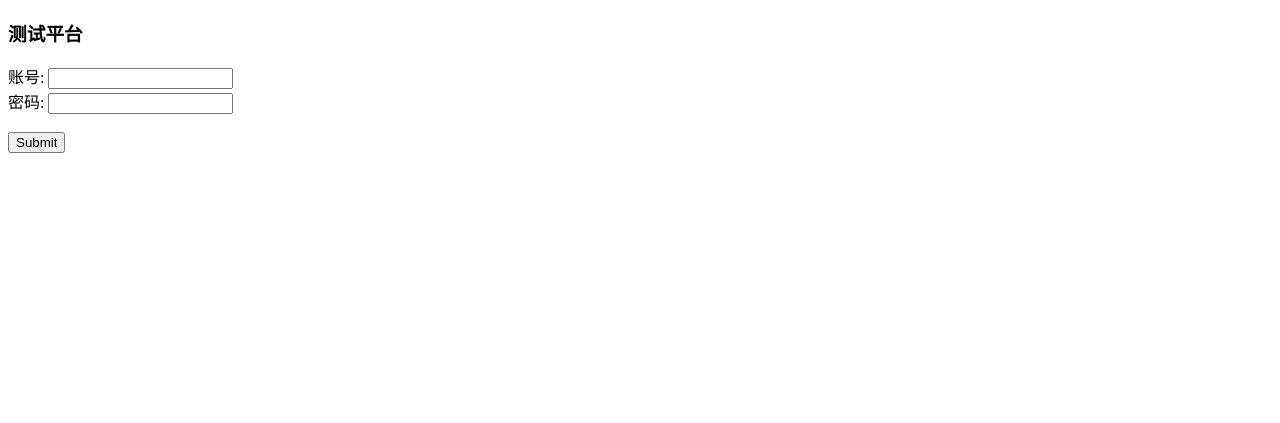
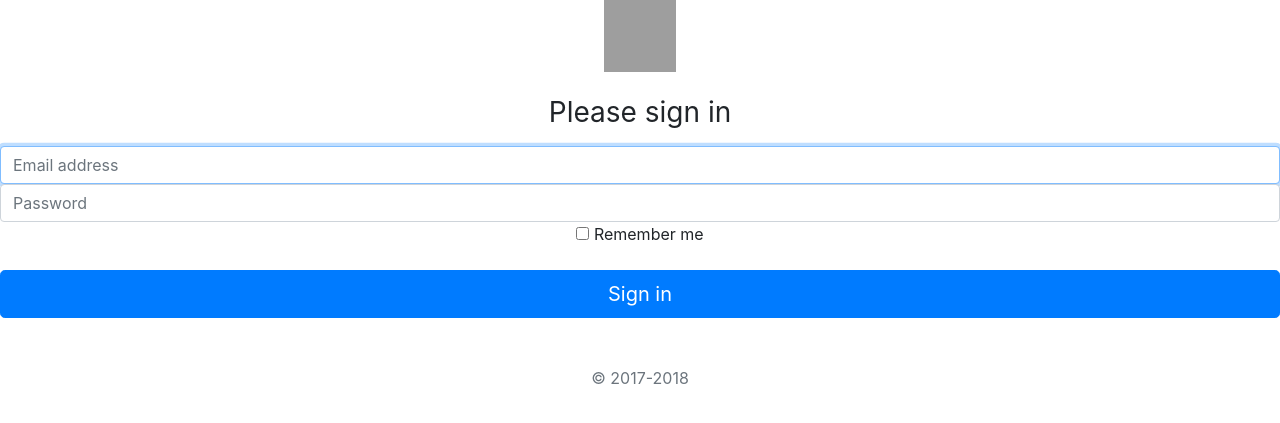
Before and after one commit to igewta/test_platform, a Django app: page / in a window 1280 px wide. Shown: the top 423 px of the page. Run offline with Django 3.2, Linux system fonts and the light colour scheme; some libraries are stand-ins or nearby versions; grey boxes are pictures that could not be loaded.

Commit message:
完善登陆

```diff
--- a/user_app/templates/index.html
+++ b/user_app/templates/index.html
@@ -1,3 +1,46 @@
+
+
+
+<!doctype html>
+<html lang="en">
+  <head>
+    <meta charset="utf-8">
+    <meta name="viewport" content="width=device-width, initial-scale=1, shrink-to-fit=no">
+    <meta name="description" content="">
+    <meta name="author" content="">
+    <link rel="icon" href="../../../../favicon.ico">
+
+    <title>Signin Template for Bootstrap</title>
+
+    <!-- Bootstrap core CSS -->
+    <link href="../../dist/css/bootstrap.min.css" rel="stylesheet">
+
+    <!-- Custom styles for this template -->
+    <link href="signin.css" rel="stylesheet">
+  </head>
+
+  <body class="text-center">
+    <form class="form-signin">
+      <img class="mb-4" src="../../assets/brand/bootstrap-solid.svg" alt="" width="72" height="72">
+      <h1 class="h3 mb-3 font-weight-normal">Please sign in</h1>
+      <label for="inputEmail" class="sr-only">Email address</label>
+      <input type="email" id="inputEmail" class="form-control" placeholder="Email address" required autofocus>
+      <label for="inputPassword" class="sr-only">Password</label>
+      <input type="password" id="inputPassword" class="form-control" placeholder="Password" required>
+      <div class="checkbox mb-3">
+        <label>
+          <input type="checkbox" value="remember-me"> Remember me
+        </label>
+      </div>
+      <button class="btn btn-lg btn-primary btn-block" type="submit">Sign in</button>
+      <p class="mt-5 mb-3 text-muted">&copy; 2017-2018</p>
+    </form>
+  </body>
+</html>
+
+
+
+<!--
 <!DOCTYPE html>
 <html lang="en">
 <head>
@@ -5,14 +48,15 @@
     <title>登录</title>
 
     <h3>测试平台</h3>
-    <form action="/login_action/" method="get">
+    <form action="/login_action/" method="post">
       账号: <input type="text" name="username" /><br>
       密码: <input type="password" name="password" /><br>
       {{ error }}<br>
+      {% csrf_token %}
       <input type="submit" value="Submit" />
     </form>
 </head>
 <body>
 
 </body>
-</html>
+</html> -->
--- /dev/null
+++ b/user_app/templates/project_manage.html
@@ -0,0 +1 @@
+<h1>登陆成功！</h1>
--- a/user_app/views.py
+++ b/user_app/views.py
@@ -1,4 +1,5 @@
 from django.shortcuts import render
+from django.contrib import auth
 
 # Create your views here.
 
@@ -6,9 +7,16 @@ def index(requests):
 	return render(requests,'index.html')
 
 def login_action(requests):
-	if requests.method == "GET":
-		username = requests.GET.get("username")
-		password = requests.GET.get("password")
+	if requests.method == "POST":
+		username = requests.GET.get("username","")
+		password = requests.GET.get("password","")
 
 		if username == " " or password =="":
 			return render(requests,"index.html",{'error':'用户名或者密码错误'})
+
+		user = auth.authenticate(username=username,password=password)
+		if user is not None:
+			auth.login(requests,user)
+			return render(requests,'project_manage.html',"登陆成功")
+		else:
+			return render(requests,'index.html',"用户名或密码错误")
```
Also changed, not shown: db.sqlite3.
